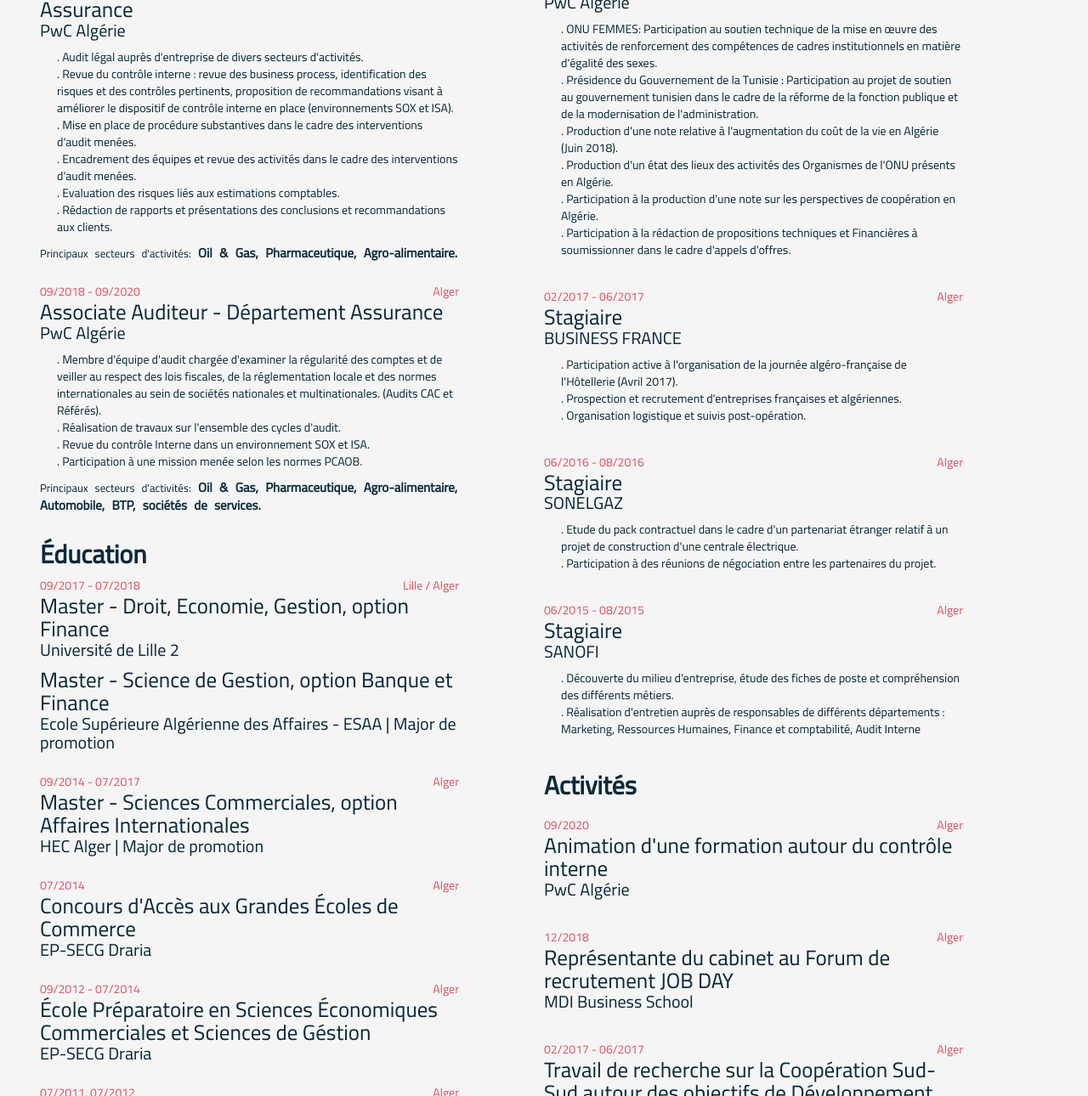
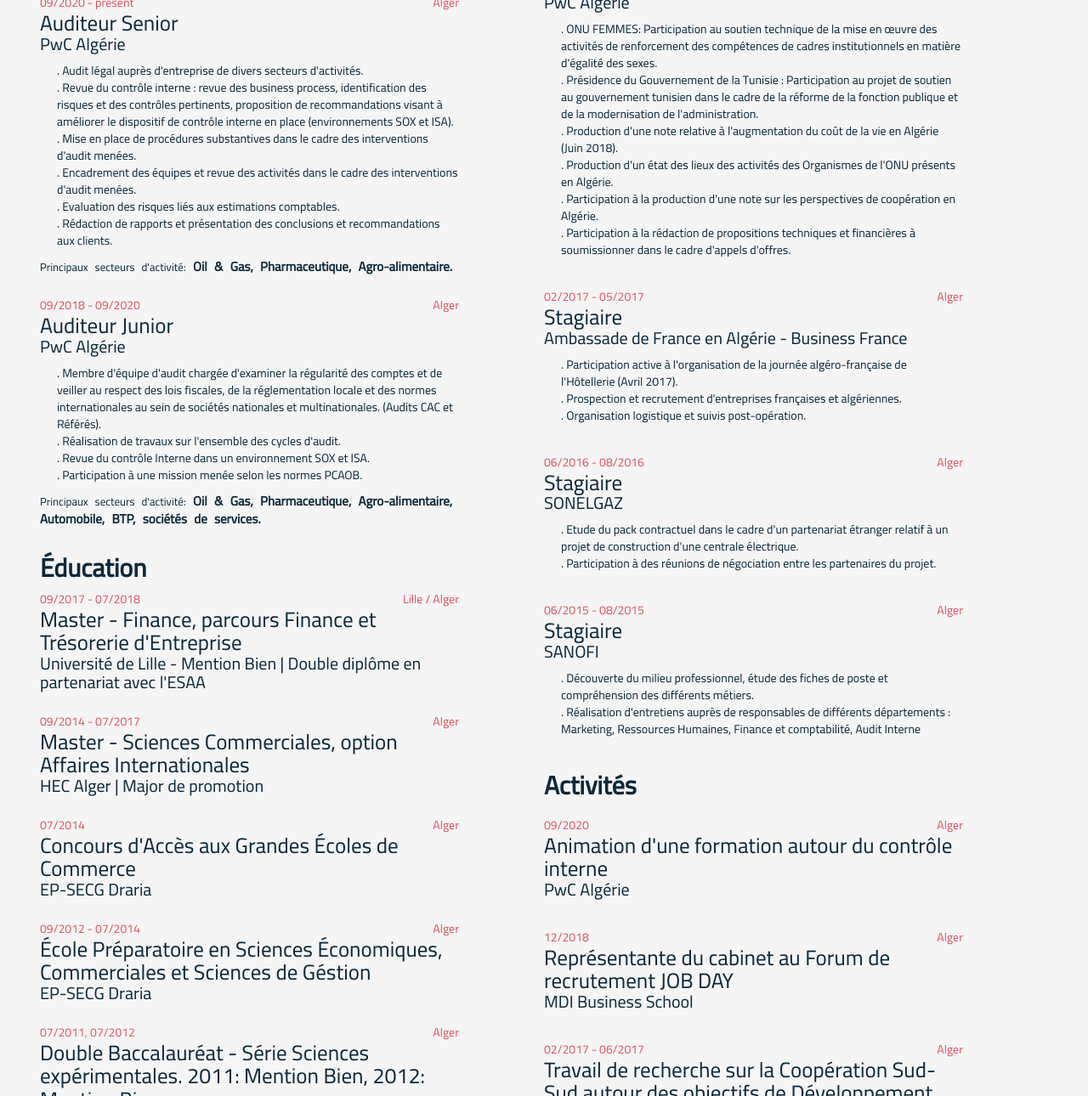
Before and after one commit to lydiakanoun/lydiakanoun.github.io, a plain HTML site: page index.html in a window 1280 px wide. Shown: the part 512-1802 px from the top of the page at 85% size. Drawn offline with Linux system fonts and the light colour scheme.

Commit message:
Last commit

```diff
--- a/index.html
+++ b/index.html
@@ -65,26 +65,26 @@
                 <div class="activity-type">
                     <h2 class="type">Éxperiences</h2>
                     <div class="activity">
-                        <div class="col-lg-6 col-xs-6 align-left column-small info">10/2020 - présent</div>
+                        <div class="col-lg-6 col-xs-6 align-left column-small info">09/2020 - présent</div>
                         <div class="col-lg-6 col-xs-6 align-right column-small info">Alger</div>
-                        <h3 class="title">Senior Associate Auditeur - Département Assurance</h3>
+                        <h3 class="title">Auditeur Senior</h3>
                         <a target="_blank" href="#">
                             <h4 class="institution">PwC Algérie</h4>
                         </a>
                         <ul class="tasks">
                             <li><span>.</span> Audit légal auprès d'entreprise de divers secteurs d'activités.</li>
                             <li><span>.</span> Revue du contrôle interne :  revue des business process, identification des risques et des contrôles pertinents, proposition de recommandations visant à améliorer le dispositif de contrôle interne en place (environnements SOX et ISA).</li>
-                            <li><span>.</span> Mise en place de procédure substantives dans le cadre des interventions d'audit menées.</li>
+                            <li><span>.</span> Mise en place de procédures substantives dans le cadre des interventions d'audit menées.</li>
                             <li><span>.</span> Encadrement des équipes et revue des activités dans le cadre des interventions d'audit menées.</li>
                             <li><span>.</span> Evaluation des risques liés aux estimations comptables.</li>
-                            <li><span>.</span> Rédaction de rapports et présentations des conclusions et recommandations aux clients.</li>
+                            <li><span>.</span> Rédaction de rapports et présentation des conclusions et recommandations aux clients.</li>
                         </ul>
-                        <p class="technologies"><span class="keywords">Principaux secteurs d'activités:</span> Oil & Gas, Pharmaceutique, Agro-alimentaire.</p>
+                        <p class="technologies"><span class="keywords">Principaux secteurs d'activité:</span> Oil & Gas, Pharmaceutique, Agro-alimentaire.</p>
                     </div>
                     <div class="activity">
                         <div class="col-lg-6 col-xs-6 align-left column-small info">09/2018 - 09/2020</div>
                         <div class="col-lg-6 col-xs-6 align-right column-small info">Alger</div>
-                        <h3 class="title">Associate Auditeur - Département Assurance</h3>
+                        <h3 class="title">Auditeur Junior</h3>
                         <a target="_blank" href="#">
                             <h4 class="institution">PwC Algérie</h4>
                         </a>
@@ -94,7 +94,7 @@
                             <li><span>.</span> Revue du contrôle Interne dans un environnement SOX et ISA.</li>
                             <li><span>.</span> Participation à une mission menée selon les normes PCAOB.</li>
                         </ul>
-                        <p class="technologies"><span class="keywords">Principaux secteurs d'activités:</span> Oil & Gas, Pharmaceutique, Agro-alimentaire, Automobile, BTP, sociétés de services.</p>
+                        <p class="technologies"><span class="keywords">Principaux secteurs d'activité:</span> Oil & Gas, Pharmaceutique, Agro-alimentaire, Automobile, BTP, sociétés de services.</p>
                     </div>
                 </div>
                 <div class="activity-type">
@@ -102,10 +102,8 @@
                     <div class="activity education">
                         <div class="col-lg-6 col-xs-6 align-left column-small info">09/2017 - 07/2018</div>
                         <div class="col-lg-6 col-xs-6 align-right column-small info">Lille / Alger</div>
-                        <h3 class="title">Master - Droit, Economie, Gestion, option Finance</h3>
-                        <h4 class="institution">Université de Lille 2</h4>
-                        <h3 class="title">Master - Science de Gestion, option Banque et Finance</h3>
-                        <h4 class="institution">Ecole Supérieure Algérienne des Affaires - ESAA | Major de promotion</h4>
+                        <h3 class="title">Master - Finance, parcours Finance et Trésorerie d'Entreprise</h3>
+                        <h4 class="institution">Université de Lille - Mention Bien | Double diplôme en partenariat avec l'ESAA </h4>
                         <!-- <p>Contrôle Interne et maîtrise des risques<span class="pipe"> | </span>Contrôle de Gestion stratégie<span class="pipe"> | </span>Marchés financiers internationaux<span class="pipe"> | </span>Systèmes et règlementation bancaire<span class="pipe"> | </span>Ethique des affaires<span class="pipe"> | </span>Anglais des affaires</p> -->
                     </div>
                     <div class="activity education">
@@ -125,14 +123,14 @@
                     <div class="activity education">
                         <div class="col-lg-6 col-xs-6 align-left column-small info">09/2012 - 07/2014</div>
                         <div class="col-lg-6 col-xs-6 align-right column-small info">Alger</div>
-                        <h3 class="title">École Préparatoire en Sciences Économiques Commerciales et Sciences de Géstion</h3>
+                        <h3 class="title">École Préparatoire en Sciences Économiques, Commerciales et Sciences de Géstion</h3>
                         <h4 class="institution">EP-SECG Draria</h4>
                         <!-- <p>Analyse Mathématique<span class="pipe"> | </span>statistiques descriptives<span class="pipe"> | </span>Economie Générale<span class="pipe"> | </span>Comptabilité Financière<span class="pipe"> | </span>Informatique<span class="pipe"> | </span>Micro-économie<span class="pipe"> | </span>Comptabilité Analytique<span class="pipe"> | </span>Géographie économique. </p> -->
                     </div>
                     <div class="activity education">
                         <div class="col-lg-6 col-xs-6 align-left column-small info">07/2011, 07/2012</div>
                         <div class="col-lg-6 col-xs-6 align-right column-small info">Alger</div>
-                        <h3 class="title">Double Baccalauréat - Série Sciences expérimentales, Mention: Bien</h3>
+                        <h3 class="title">Double Baccalauréat - Série Sciences expérimentales. 2011: Mention Bien, 2012: Mention Bien</h3>
                         <h4 class="institution">Lycée Omar Ibn El Khettab</h4>
                     </div>
                 </div>
@@ -193,15 +191,15 @@
                             <li><span>.</span> Production d'une note relative à l'augmentation du coût de la vie en Algérie (Juin 2018).</li>
                             <li><span>.</span> Production d'un état des lieux des activités des Organismes de l'ONU présents en Algérie.</li>
                             <li><span>.</span> Participation à la production d'une note sur les perspectives de coopération en Algérie.</li>
-                            <li><span>.</span> Participation à la rédaction de propositions techniques et Financières à soumissionner dans le cadre d'appels d'offres.</li>
+                            <li><span>.</span> Participation à la rédaction de propositions techniques et financières à soumissionner dans le cadre d'appels d'offres.</li>
                         </ul>
                     </div>
                     <div class="activity">
-                        <div class="col-lg-6 col-xs-6 align-left column-small info">02/2017 - 06/2017</div>
+                        <div class="col-lg-6 col-xs-6 align-left column-small info">02/2017 - 05/2017</div>
                         <div class="col-lg-6 col-xs-6 align-right column-small info">Alger</div>
                         <h3 class="title">Stagiaire</h3>
                         <a target="_blank" href="#">
-                            <h4 class="institution">BUSINESS FRANCE</h4>
+                            <h4 class="institution">Ambassade de France en Algérie - Business France</h4>
                         </a>
                         <ul class="tasks">
                             <li><span>.</span> Participation active à l'organisation de la journée algéro-française de l'Hôtellerie (Avril 2017).</li>
@@ -229,8 +227,8 @@
                             <h4 class="institution">SANOFI</h4>
                         </a>
                         <ul class="tasks">
-                            <li><span>.</span> Découverte du milieu d'entreprise, étude des fiches de poste et compréhension des différents métiers.</li>
-                            <li><span>.</span> Réalisation d'entretien auprès de responsables de différents départements : Marketing, Ressources Humaines, Finance et comptabilité, Audit Interne</li>
+                            <li><span>.</span> Découverte du milieu professionnel, étude des fiches de poste et compréhension des différents métiers.</li>
+                            <li><span>.</span> Réalisation d'entretiens auprès de responsables de différents départements : Marketing, Ressources Humaines, Finance et comptabilité, Audit Interne</li>
                         </ul>
                     </div>
                 </div>
@@ -255,7 +253,7 @@
                     <div class="activity">
                         <div class="col-lg-6 col-xs-6 align-left column-small info">02/2017 - 06/2017</div>
                         <div class="col-lg-6 col-xs-6 align-right column-small info">Alger</div>
-                        <h3 class="title">Travail de recherche sur la Coopération Sud-Sud autour des objectifs de Développement Durable du Programme à l’horizon 2030</h3>
+                        <h3 class="title">Travail de recherche sur la Coopération Sud-Sud autour des objectifs de Développement Durable du Programme à l'horizon 2030</h3>
                         <a href="#">
                             <h4 class="institution">Programme des Nations Unies pour le Développement Algérie (PNUD)</h4>
                         </a>
@@ -297,13 +295,13 @@
                     <h2 class="type">Langues</h2>
                     <div class="activity">
                         <div class="col-lg-2 align-left column-small lang-row">
-                            <span class="lang">Français </span>(native)
+                            <span class="lang">Français </span>(natif)
                         </div>
                         <div class="col-lg-3 align-left column-small lang-row">
-                            <span class="lang">Anglais </span>(professionnelle)
+                            <span class="lang">Anglais </span>(professionnel)
                         </div>
                         <div class="col-lg-2 align-left column-small lang-row">
-                            <span class="lang">Arabe </span>(native)
+                            <span class="lang">Arabe </span>(natif)
                         </div>
                     </div>
                 </div>
```
Also changed, not shown: 1 other file.
